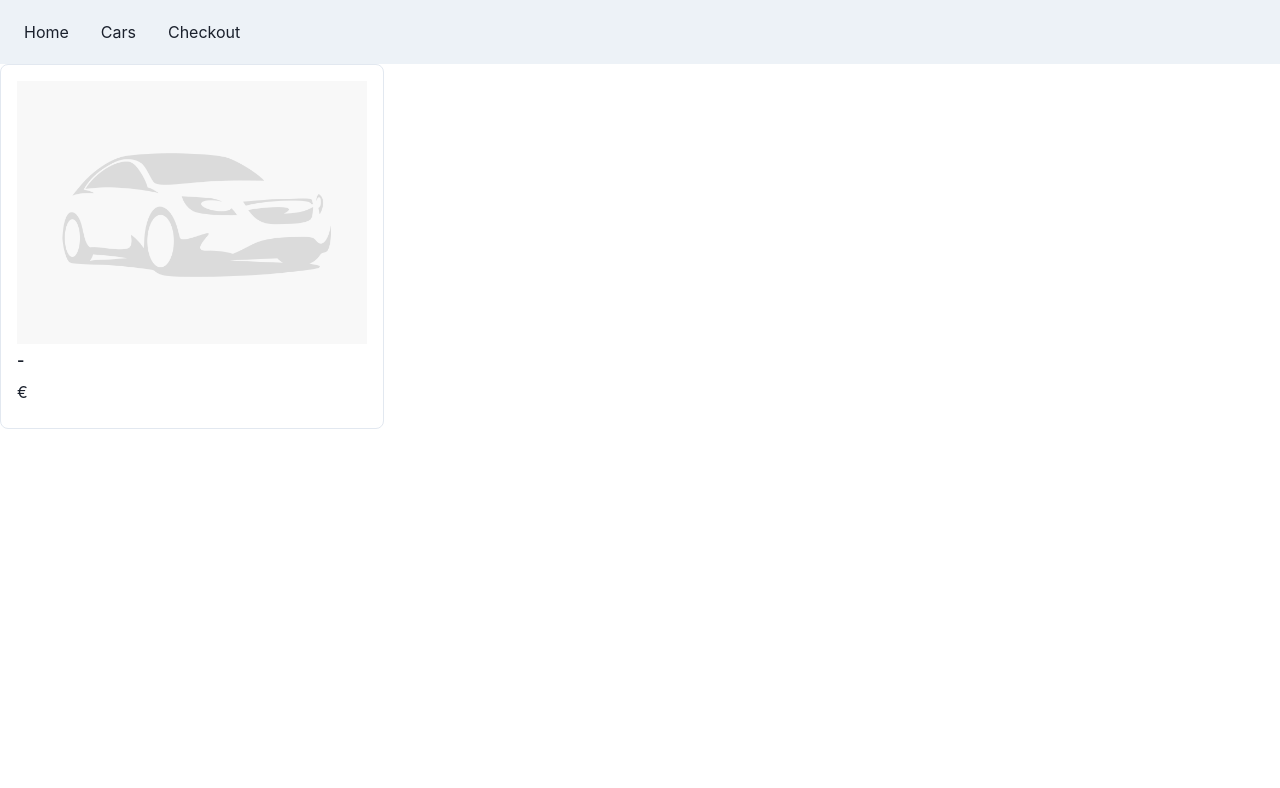
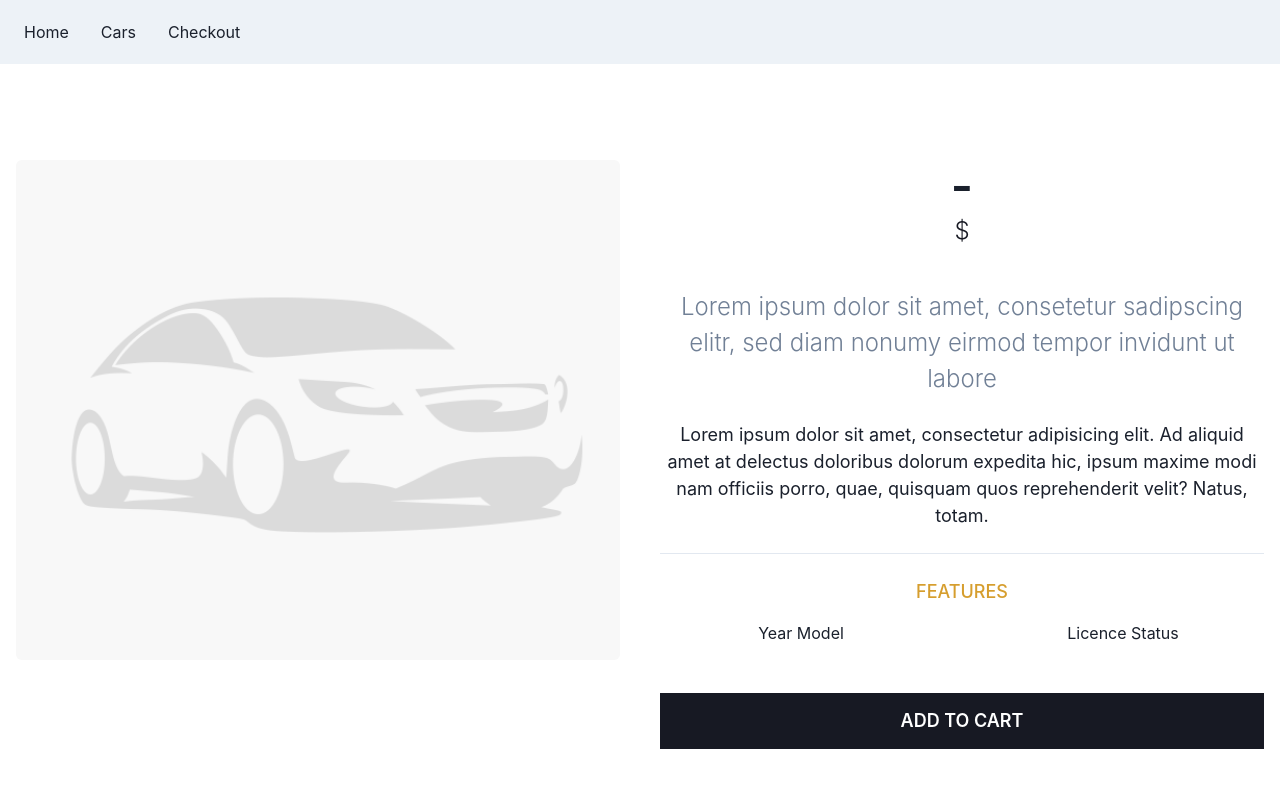
Before and after one commit to aducat5/cognizant-gallery, a React (Create React App) app in the folder cognizantgallery-web-client/: page /detail/1/1 in a window 1280 px wide. Shown: the top 788 px of the page. Built offline with nearby package versions, Linux system fonts and the light colour scheme; no server answers.

Commit message:
detail page completed

```diff
--- a/cognizantgallery-web-client/src/components/Vehicle.js
+++ b/cognizantgallery-web-client/src/components/Vehicle.js
@@ -35,7 +35,7 @@ export default function Vehicle(props) {
             colorScheme="teal"
             marginLeft={"5px"}
           >
-            Licensed
+            Licenced
           </Badge>
         )}
       </Box>
--- a/cognizantgallery-web-client/src/pages/Details.js
+++ b/cognizantgallery-web-client/src/pages/Details.js
@@ -1,18 +1,152 @@
 import { useState, useEffect } from "react";
 import { useParams } from "react-router-dom";
 import VehicleService from "../api/VehicleService";
-import Vehicle from "../components/Vehicle";
+
+import {
+  Box,
+  Container,
+  Stack,
+  Text,
+  Image,
+  Flex,
+  VStack,
+  Button,
+  Heading,
+  SimpleGrid,
+  StackDivider,
+  useColorModeValue,
+  List,
+  ListItem,
+  Badge,
+} from "@chakra-ui/react";
 
 export default function Details() {
   const { warehouseId } = useParams();
   const { vehicleId } = useParams();
   const [vehicleData, setVehicleData] = useState({});
+  let placeholderImage = require("../images/no-image.png");
 
   useEffect(() => {
     VehicleService.getVehicle(warehouseId, vehicleId).then(function (response) {
       setVehicleData(response.result);
+      console.log(response.result);
     });
   }, []);
 
-  return <Vehicle key={vehicleData.id} data={vehicleData} />;
+  return (
+    <Container maxW={"7xl"}>
+      <SimpleGrid
+        columns={{ base: 1, lg: 2 }}
+        spacing={{ base: 8, md: 10 }}
+        py={{ base: 18, md: 24 }}
+      >
+        <Flex>
+          <Image
+            rounded={"md"}
+            alt={"product image"}
+            src={placeholderImage}
+            fit={"cover"}
+            align={"center"}
+            w={"100%"}
+            h={{ base: "100%", sm: "400px", lg: "500px" }}
+          />
+        </Flex>
+        <Stack spacing={{ base: 6, md: 10 }}>
+          <Box as={"header"}>
+            <Heading
+              lineHeight={1.1}
+              fontWeight={600}
+              fontSize={{ base: "2xl", sm: "4xl", lg: "5xl" }}
+            >
+              {vehicleData.make} - {vehicleData.model}
+            </Heading>
+            <Text
+              color={useColorModeValue("gray.900", "gray.400")}
+              fontWeight={300}
+              fontSize={"2xl"}
+            >
+              ${vehicleData.price}
+            </Text>
+          </Box>
+
+          <Stack
+            spacing={{ base: 4, sm: 6 }}
+            direction={"column"}
+            divider={
+              <StackDivider
+                borderColor={useColorModeValue("gray.200", "gray.600")}
+              />
+            }
+          >
+            <VStack spacing={{ base: 4, sm: 6 }}>
+              <Text
+                color={useColorModeValue("gray.500", "gray.400")}
+                fontSize={"2xl"}
+                fontWeight={"300"}
+              >
+                Lorem ipsum dolor sit amet, consetetur sadipscing elitr, sed
+                diam nonumy eirmod tempor invidunt ut labore
+              </Text>
+              <Text fontSize={"lg"}>
+                Lorem ipsum dolor sit amet, consectetur adipisicing elit. Ad
+                aliquid amet at delectus doloribus dolorum expedita hic, ipsum
+                maxime modi nam officiis porro, quae, quisquam quos
+                reprehenderit velit? Natus, totam.
+              </Text>
+            </VStack>
+            <Box>
+              <Text
+                fontSize={{ base: "16px", lg: "18px" }}
+                color={useColorModeValue("yellow.500", "yellow.300")}
+                fontWeight={"500"}
+                textTransform={"uppercase"}
+                mb={"4"}
+              >
+                Features
+              </Text>
+
+              <SimpleGrid columns={{ base: 1, md: 2 }} spacing={10}>
+                <List spacing={2}>
+                  <ListItem>Year Model</ListItem>
+                  <ListItem>{vehicleData.yearModel}</ListItem>
+                </List>
+                <List spacing={2}>
+                  <ListItem>Licence Status</ListItem>
+                  <ListItem>
+                    {vehicleData.isLicenced && (
+                      <Badge
+                        borderRadius="full"
+                        px="2"
+                        colorScheme="teal"
+                        marginLeft={"5px"}
+                      >
+                        Licenced
+                      </Badge>
+                    )}
+                  </ListItem>
+                </List>
+              </SimpleGrid>
+            </Box>
+          </Stack>
+
+          <Button
+            rounded={"none"}
+            w={"full"}
+            mt={8}
+            size={"lg"}
+            py={"7"}
+            bg={useColorModeValue("gray.900", "gray.50")}
+            color={useColorModeValue("white", "gray.900")}
+            textTransform={"uppercase"}
+            _hover={{
+              transform: "translateY(2px)",
+              boxShadow: "lg",
+            }}
+          >
+            Add to cart
+          </Button>
+        </Stack>
+      </SimpleGrid>
+    </Container>
+  );
 }
```
